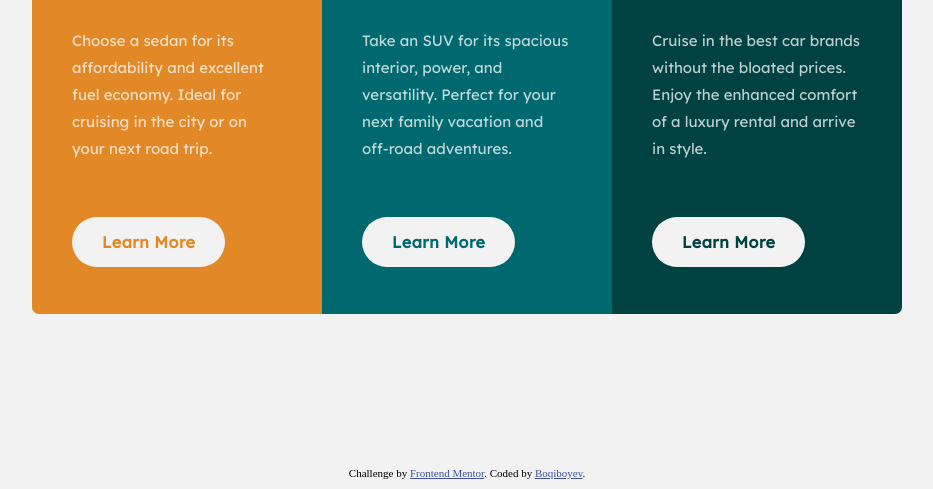
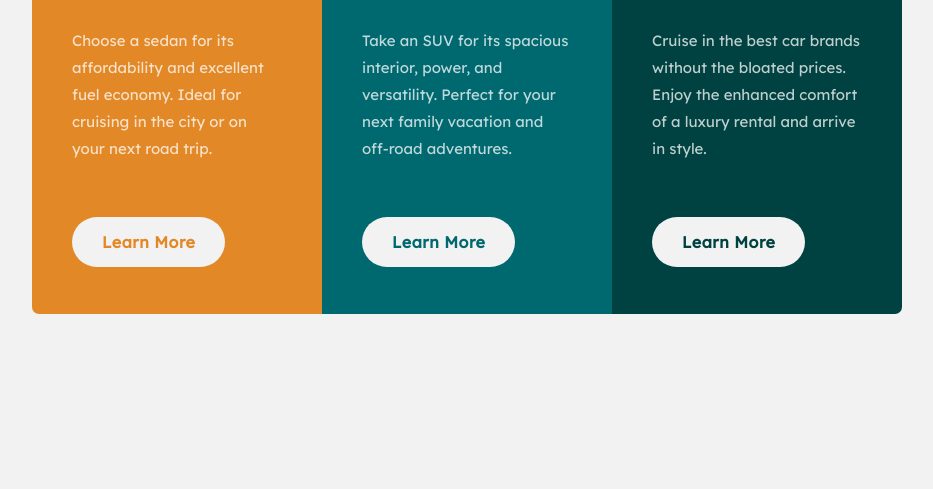
Before and after one commit to Boqiboyev/3-column-preview-card-component, a plain HTML site: page index.html in a window 1280 px wide. Shown: the part 311-800 px from the top of the page, without its empty margins (173-1106 px from the left). Drawn offline with Linux system fonts and the light colour scheme.

Commit message:
deleted some tags

```diff
--- a/index.html
+++ b/index.html
@@ -10,15 +10,6 @@
   <title>Frontend Mentor | 3-column preview card component</title>
 
   <!-- Feel free to remove these styles or customise in your own stylesheet 👍 -->
-  <style>
-    .attribution {
-      font-size: 11px;
-      text-align: center;
-      position: absolute;
-      bottom: 10px;
-    }
-    .attribution a { color: hsl(228, 45%, 44%); margin: 0; }
-  </style>
 </head>
 <body>
   <article>
@@ -48,9 +39,5 @@
     </div>
 
   </article>
-  <div class="attribution">
-    Challenge by <a href="https://www.frontendmentor.io?ref=challenge" target="_blank">Frontend Mentor</a>.
-    Coded by <a href="#">Boqiboyev</a>.
-  </div>
 </body>
 </html>
```
